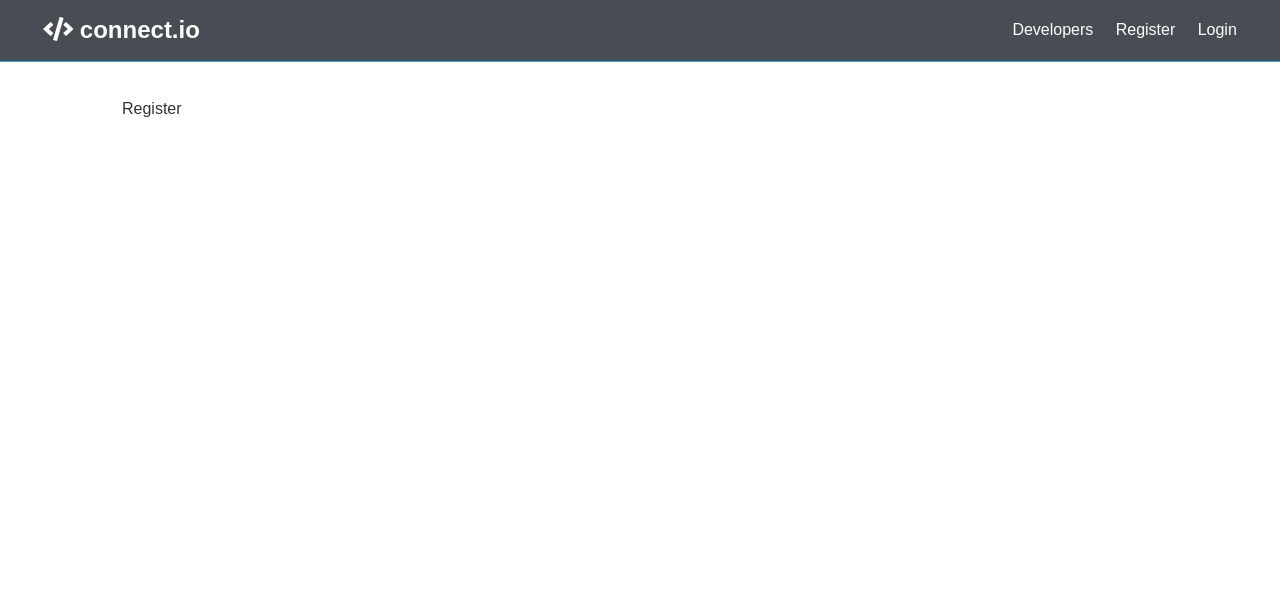
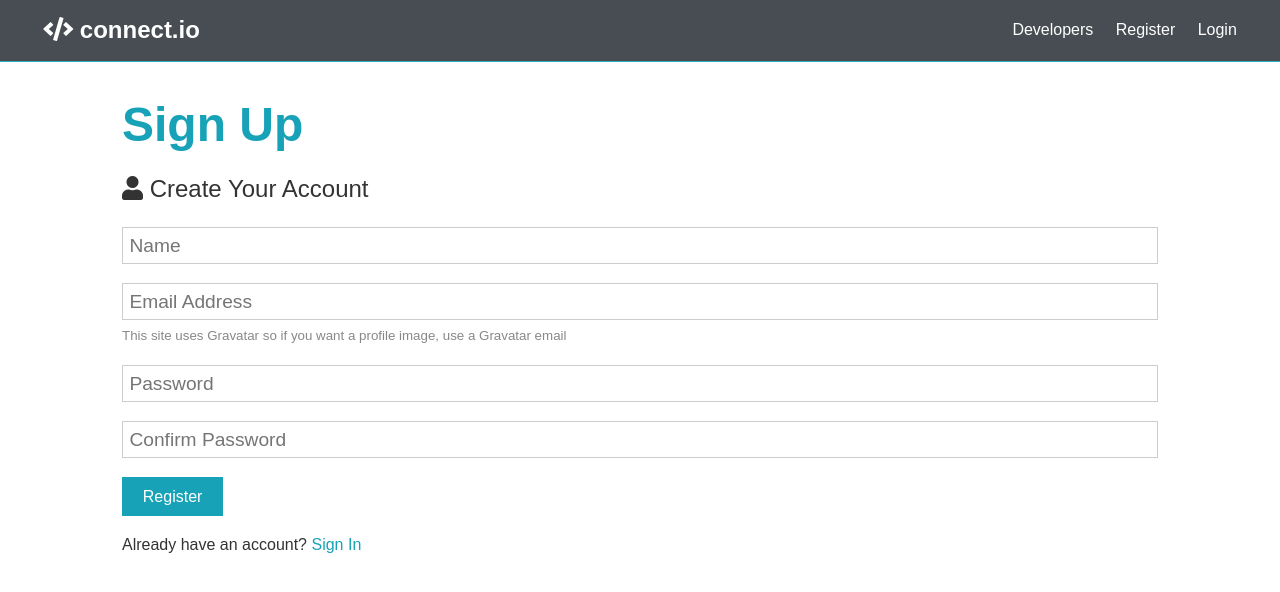
Before and after one commit to chamlokuge/Social_Media_Solution, a React (Create React App) app in the folder client/: page /register in a window 1280 px wide. Shown: the top 592 px of the page. Built offline with nearby package versions, Linux system fonts and the light colour scheme.

Commit message:
Add register form

```diff
--- a/client/src/components/auth/Register.js
+++ b/client/src/components/auth/Register.js
@@ -1,11 +1,67 @@
-import React from 'react'
+import React , { Fragment, useState } from 'react'
 
 const Register = () => {
+
+    const [formData, setFormData] = useState({
+        name: '',
+        email: '',
+        password: '',
+        password2: ''
+    });
+
+    const { name, email, password, password2 } = formData;
+
+    const onChange = e => setFormData({ ...formData, [e.target.name]: e.target.value });
+
+    const onSubmit = e => {
+        e.preventDefault();
+        if(password !== password2){
+            console.log('Passwords do not match');
+        } else {
+            console.log(formData);
+        }
+    }
+
     return (
-        <div>
-            Register
+        <Fragment>
+        <h1 className="large text-primary">Sign Up</h1>
+      <p className="lead"><i className="fas fa-user"></i> Create Your Account</p>
+      <form className="form" onSubmit={e => onSubmit(e)} >
+        <div className="form-group">
+          <input type="text" placeholder="Name" name="name" value={name} onChange={e => onChange(e) } required />
         </div>
+        <div className="form-group">
+          <input type="email" placeholder="Email Address" name="email" value={email} onChange={e => onChange(e) } />
+          <small className="form-text"
+            >This site uses Gravatar so if you want a profile image, use a
+            Gravatar email</small
+          >
+        </div>
+        <div className="form-group">
+          <input
+            type="password"
+            placeholder="Password"
+            name="password"
+            value={password} onChange={e => onChange(e) }
+            minLength="6"
+          />
+        </div>
+        <div className="form-group">
+          <input
+            type="password"
+            placeholder="Confirm Password"
+            name="password2"
+            value={password2} onChange={e => onChange(e) }
+            minLength="6"
+          />
+        </div>
+        <input type="submit" className="btn btn-primary" value="Register" />
+      </form>
+      <p className="my-1">
+        Already have an account? <a href="login.html">Sign In</a>
+      </p>
+        </Fragment>
     )
 }
 
-export default Register
+export default Register;
```
